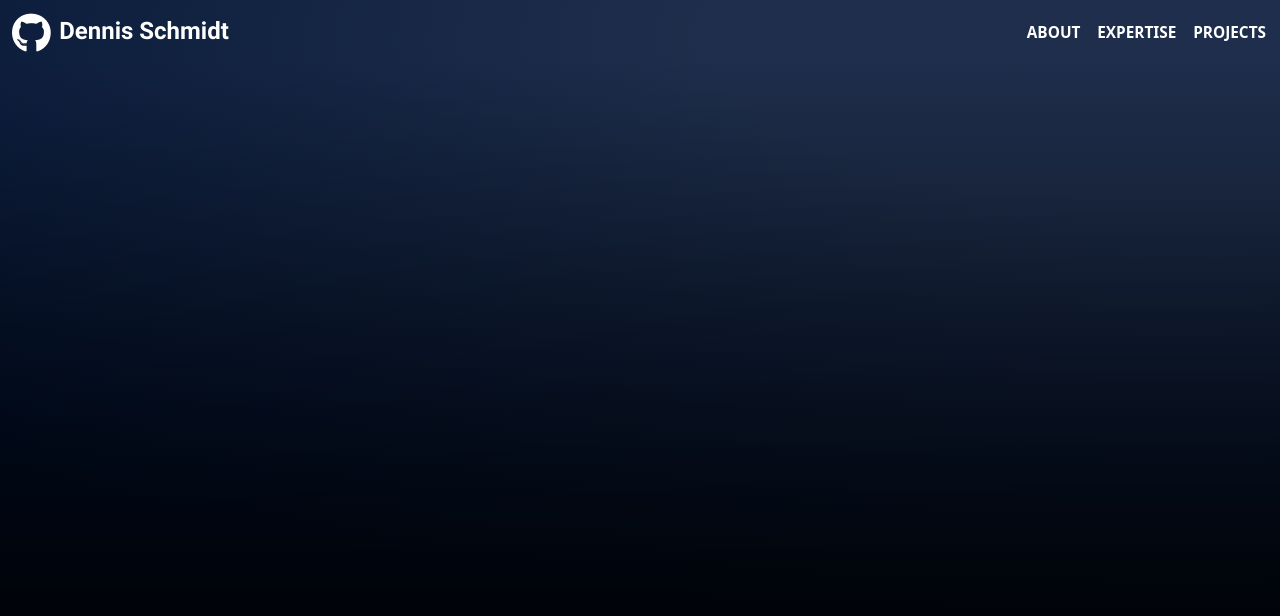
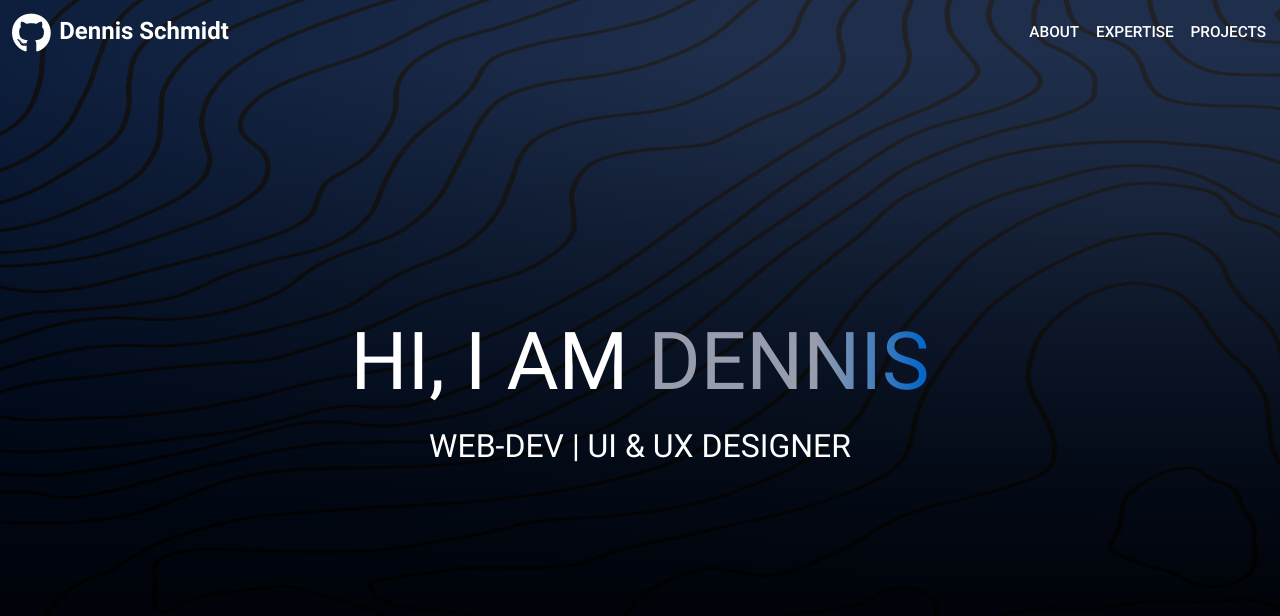
Before and after one commit to DS-178/Portfolio, a plain HTML site: page src/index.html in a window 1280 px wide. Drawn offline with Linux system fonts and the light colour scheme.

Commit message:
Gradients

```diff
--- a/src/css/style.scss
+++ b/src/css/style.scss
@@ -1,15 +1,31 @@
-$light-blue: #0466C8;
+$light-blue: #0466c8;
+$Gradient-Text: linear-gradient(270deg, #0466c8 1.76%, #979dac 40.59%);
 
 body {
   padding: 0;
   margin: 0;
   box-sizing: border-box;
+  user-select: none;
 }
+
+gradient {
+    background: $Gradient-Text;
+    background-clip: text;
+    -webkit-background-clip: text;
+    -webkit-text-fill-color: transparent;
+  }
+
 
 .content {
   width: 100vw;
   height: 100dvh;
-    background: linear-gradient(0deg, #000 9.15%, rgba(0, 0, 0, 0.00) 92.97%), radial-gradient(133.93% 72.86% at 92.26% 5.03%, rgba(151, 157, 172, 0.20) 27.67%, rgba(0, 0, 0, 0.00) 100%), url(./Assets/img/Contour.png), #001233;
+  background: linear-gradient(0deg, #000 9.15%, rgba(0, 0, 0, 0) 92.97%),
+    radial-gradient(
+      133.93% 72.86% at 92.26% 5.03%,
+      rgba(151, 157, 172, 0.2) 27.67%,
+      rgba(0, 0, 0, 0) 100%
+    ),
+    url(../Assets/img/Contour.png), #001233;
 }
 
 .nav-logo {
@@ -17,7 +33,7 @@ body {
   color: white;
   text-transform: capitalize;
   font-size: 3vh;
-    gap: .66vw;
+  gap: 0.66vw;
   font-family: "Roboto";
   font-weight: 700;
 }
@@ -38,13 +54,52 @@ body {
 }
 
 .main-nav-link {
+  font-family: "Roboto";
   color: white;
   text-transform: uppercase;
   border: 2px solid transparent;
-    font-weight: 600;
+  font-weight: 500;
 }
 
 .main-nav-link:hover {
   color: $light-blue;
-    border-bottom: $light-blue solid 2px;
 }
+
+// Hero Section
+
+.hero-content {
+  display: grid;
+  place-items: center;
+  padding: 1vh;
+  height: 80%;
+  grid-template-columns: repeat(auto-fit, minmax(700px, 1fr));
+//   background-color: red;
+}
+
+.hero-title {
+  text-align: center;
+  color: white;
+  text-transform: uppercase;
+  font-size: 10vh;
+  font-family: "Roboto";
+  display: flex;
+  flex-direction: column;
+}
+
+.hero-subtitle {
+    font-size: 4vh;
+}
+
+.hero-subtitle:nth-child(8) {
+    color: $light-blue;
+}
+
+.hero-img {
+    display: grid;
+    place-items: center;
+}
+
+.hero-img img {
+    width: 37vw;
+    filter: grayscale(100%);
+}
--- a/src/index.html
+++ b/src/index.html
@@ -33,9 +33,10 @@
             </div>
         </nav>
 
-        <section>
-            <div class="hero-content">
-
+        <section class="hero-content">
+            <div class="hero-title">
+                <span>Hi, i am <gradient>Dennis</gradient></span>
+                <span class="hero-subtitle">web-dev | UI & UX DESIGNER</span>
             </div>
         </section>
     </div>
```
Also changed, not shown: src/Assets/img/undraw_programming_re_kg9v.svg (added), src/css/style.css, 1 other file. Lines whose indentation alone changed are shown as unchanged.
